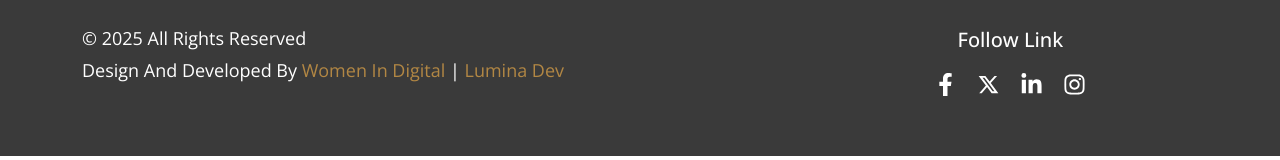
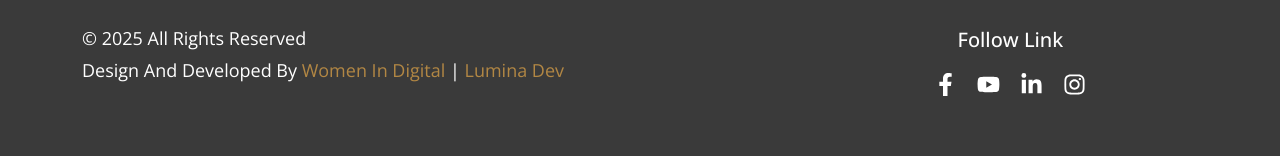
Before and after one commit to monojkumar112/Holy-innocents, a Next.js app: page /about-us/our-parish-vision in a window 1280 px wide. Shown: the part 484-644 px from the top of the page. Built offline with nearby package versions, Linux system fonts and the light colour scheme; no server answers.

Commit message:
update file

```diff
--- a/app/[category]/[slug]/page.jsx
+++ b/app/[category]/[slug]/page.jsx
@@ -48,14 +48,14 @@ const DynamicPage = ({ params }) => {
     <>
       <Banner data={bannerData} />
 
-      <section className="dynamic-page">
+      <section className="leader-ship">
         <div className="container">
+          <div className="leader-ship-content">
           {page.use_page_builder && page.sections ? (
             // Render page builder sections
             page.sections.map((section, index) => (
               <div
                 key={section.id || index}
-                className={`page-section ${section.css_class || ""}`}
                 data-section-type={section.section_type}
                 dangerouslySetInnerHTML={{ __html: section.html }}
               />
@@ -67,6 +67,7 @@ const DynamicPage = ({ params }) => {
               dangerouslySetInnerHTML={{ __html: page.content || "" }}
             />
           )}
+          </div>
         </div>
       </section>
     </>
--- a/app/components/layout/Footer.jsx
+++ b/app/components/layout/Footer.jsx
@@ -1,6 +1,6 @@
 import Link from "next/link";
 import React, { useState } from "react";
-import { FaFacebookF } from "react-icons/fa";
+import { FaFacebookF, FaYoutube } from "react-icons/fa";
 import { RiTwitterXLine } from "react-icons/ri";
 import { FaLinkedinIn } from "react-icons/fa";
 import { FaInstagram } from "react-icons/fa";
@@ -179,8 +179,12 @@ const Footer = () => {
                     </a>
                   </li>
                   <li>
-                    <a href="#" target="_blank" rel="noopener noreferrer">
-                      <RiTwitterXLine />
+                    <a
+                      href="https://www.youtube.com/@frvictorvellapecsteachings6138"
+                      target="_blank"
+                      rel="noopener noreferrer"
+                    >
+                      <FaYoutube />
                     </a>
                   </li>
                   <li>
--- a/app/components/layout/Header.jsx
+++ b/app/components/layout/Header.jsx
@@ -113,7 +113,7 @@ const Header = () => {
                                 </Link>
                               </li> */}
 
-                              {loading ? (
+                              {/* {loading ? (
                                 <li>
                                   <span className="dropdown-item text-muted">
                                     Loading...
@@ -130,8 +130,8 @@ const Header = () => {
                                     </Link>
                                   </li>
                                 ))
-                              ) : null}
-                              {/* <li>
+                              ) : null} */}
+                              <li>
                                 <Link
                                   href="/father-victor-vella"
                                   className="dropdown-item"
@@ -184,7 +184,7 @@ const Header = () => {
                                 >
                                   Brief history of our parish
                                 </Link>
-                              </li> */}
+                              </li>
                             </ul>
                           </div>
                         </div>
--- a/app/styles/style.css
+++ b/app/styles/style.css
@@ -262,13 +262,12 @@ ul.team-social-list li a {
   /* 150% */
   text-transform: capitalize;
   font-weight: 700;
+  text-align: start;
   padding-bottom: 10px;
 }
 
 .mass-event-right {
   position: relative;
-  height: 391px;
-  overflow: hidden;
 }
 
 .marquee-container {
```
Also changed, not shown: app/components/pages/home/Upcoming.jsx (+15 -12 lines), 1 other file (tests, documents, lock files or other folders).
